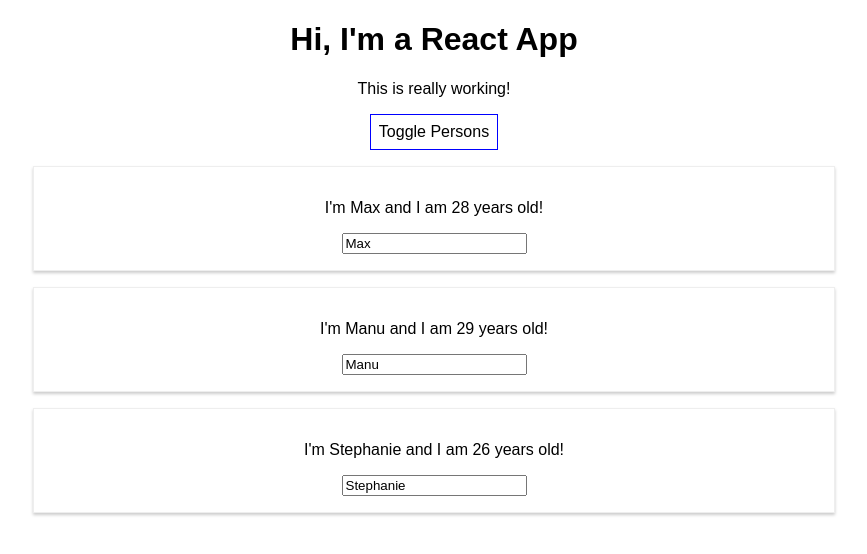
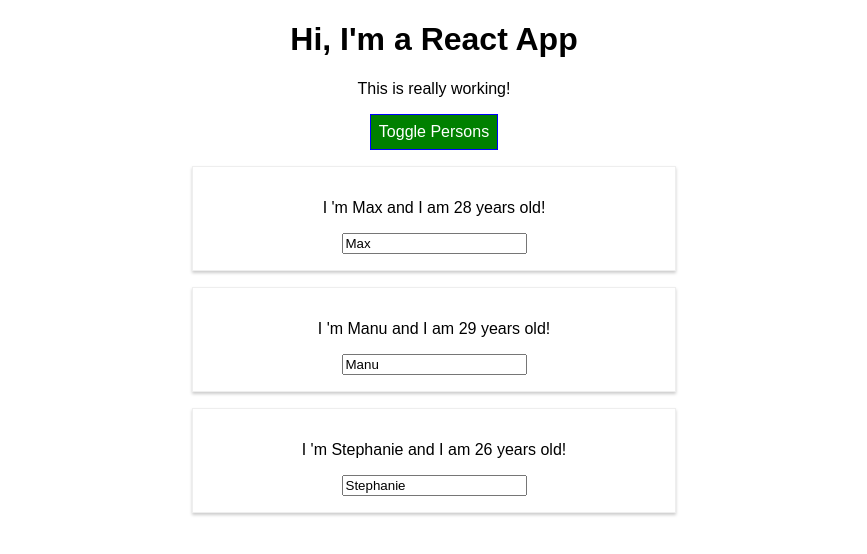
Before and after one commit to yotamZaken/react101, a React (Create React App) app: page / in a window 1280 px wide. Both pictures are taken after a click on the button "Toggle Persons". Shown: the top 554 px of the page, without its empty margins (206-1073 px from the left). Built offline with nearby package versions, Linux system fonts and the light colour scheme.

Commit message:
Section 5 - styled components and css modules

```diff
--- a/package.json
+++ b/package.json
@@ -3,9 +3,11 @@
   "version": "0.1.0",
   "private": true,
   "dependencies": {
+    "radium": "^0.26.0",
     "react": "^16.12.0",
     "react-dom": "^16.12.0",
     "react-scripts": "1.1.5",
+    "styled-components": "^4.4.1",
     "uuid": "^3.3.3"
   },
   "scripts": {
--- a/src/App.css
+++ b/src/App.css
@@ -1,3 +1,25 @@
 .App {
   text-align: center;
 }
+
+.red {
+  color: red;
+}
+
+.bold {
+  font-weight: bold;
+}
+
+.button {
+  background-color: green;
+  color: white;
+  font: inherit;
+  border: 1px solid blue;
+  padding: 8px;
+  cursor: pointer;
+}
+
+.button:hover {
+  background-color: lightgreen;
+  color: black;
+}
--- a/src/App.js
+++ b/src/App.js
@@ -1,7 +1,8 @@
 import React, {Component} from 'react';
+import uuidv4 from 'uuid/v4';
 import './App.css';
 import Person from './Person/Person';
-import uuidv4 from 'uuid/v4';
+
 
 class App extends Component {
     state = {
@@ -30,7 +31,7 @@
         const persons = [...this.state.persons];
         persons[personIndex] = person;
 
-        this.setState({ persons: persons })
+        this.setState({persons: persons})
     };
 
     deletePersonHandler = (personIndex) => {
@@ -47,11 +48,16 @@
 
     render() {
         const style = {
-            backgroundColor: 'white',
+            backgroundColor: 'green',
+            color: 'white',
             font: 'inherit',
             border: '1px solid blue',
             padding: '8px',
-            cursor: 'pointer'
+            cursor: 'pointer',
+            ':hover': {
+                backgroundColor: 'lightgreen',
+                color: 'black'
+            }
         };
 
         let persons = null;
@@ -69,18 +75,32 @@
                     })}
                 </div>
             );
+
+            // style.backgroundColor = 'red';
+            // style[':hover'] = {
+            //     backgroundColor: 'salmon',
+            //     color: 'black'
+            // }
         }
 
+        const classes = [];
+        if (this.state.persons.length <= 2) {
+            classes.push('red') // classes = ['red']
+        }
+        if (this.state.persons.length <= 1) {
+            classes.push('bold') // classes = ['red', 'bold']
+        }
+
+
         return (
-            <div className="App">
-                <h1>Hi, I'm a React App</h1>
-                <p>This is really working!</p>
-                <button
-                    style={style}
-                    onClick={this.togglePersonsHandler}>Toggle Persons
-                </button>
-                {persons}
-            </div>
+                <div className="App">
+                    <h1>Hi, I'm a React App</h1>
+                    <p className={classes.join(' ')}>This is really working!</p>
+                    <button className="button" onClick={this.togglePersonsHandler}>
+                        Toggle Persons
+                    </button>
+                    {persons}
+                </div>
         );
         // return React.createElement('div', {className: 'App'}, React.createElement('h1', null, 'Does this work now?'));
     }
--- a/src/Person/Person.css
+++ b/src/Person/Person.css
@@ -6,3 +6,10 @@
     padding: 16px;
     text-align: center;
 }
+
+
+@media (min-width: 500px) {
+  .Person {
+      width: 450px;
+  }
+}
--- a/src/Person/Person.js
+++ b/src/Person/Person.js
@@ -1,14 +1,38 @@
 import React from 'react';
-import './Person.css';
+import styled from 'styled-components';
+
+// import './Person.css';
+const StyledDiv = styled.div`
+        width: 60%;
+        margin: 16px auto;
+        border: 1px solid #eee;
+        box-shadow: 0 2px 3px #ccc;
+        padding: 16px;
+        text-align: center;
+
+        @media (min-width: 500px) {
+              width: 450px;
+        }`;
+
 
 const person = (props) => {
-  return (
-      <div className="Person">
-          <p onClick={props.click}>I'm {props.name} and I am {props.age} years old!</p>
-          <p>{props.children}</p>
-          <input type="text" onChange={props.changed} value={props.name}/>
-      </div>
-  )
+    // const style = {
+    //     '@media (min-width: 500px)': {
+    //         width: '450px'
+    //     }
+    // };
+
+    return (
+        //<div className="Person" style={style}>
+        <StyledDiv>
+            < p
+                onClick={props.click}> I
+                'm {props.name} and I am {props.age} years old!</p>
+            < p> {props.children}
+            </p>
+            <input type="text" onChange={props.changed} value={props.name}/>
+        </StyledDiv>
+    )
 };
 
 export default person;
```
Also changed, not shown: 1 other file (tests, documents, lock files or other folders).
